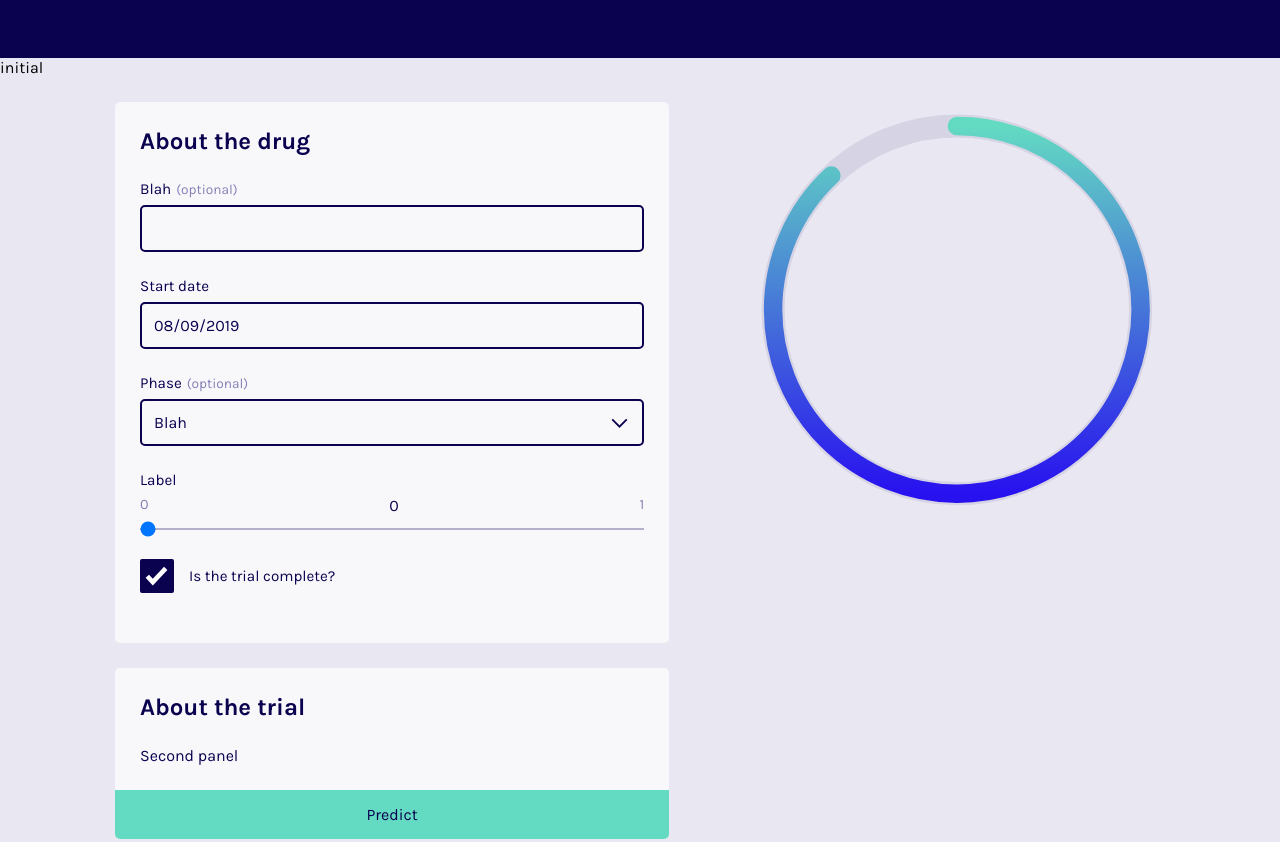
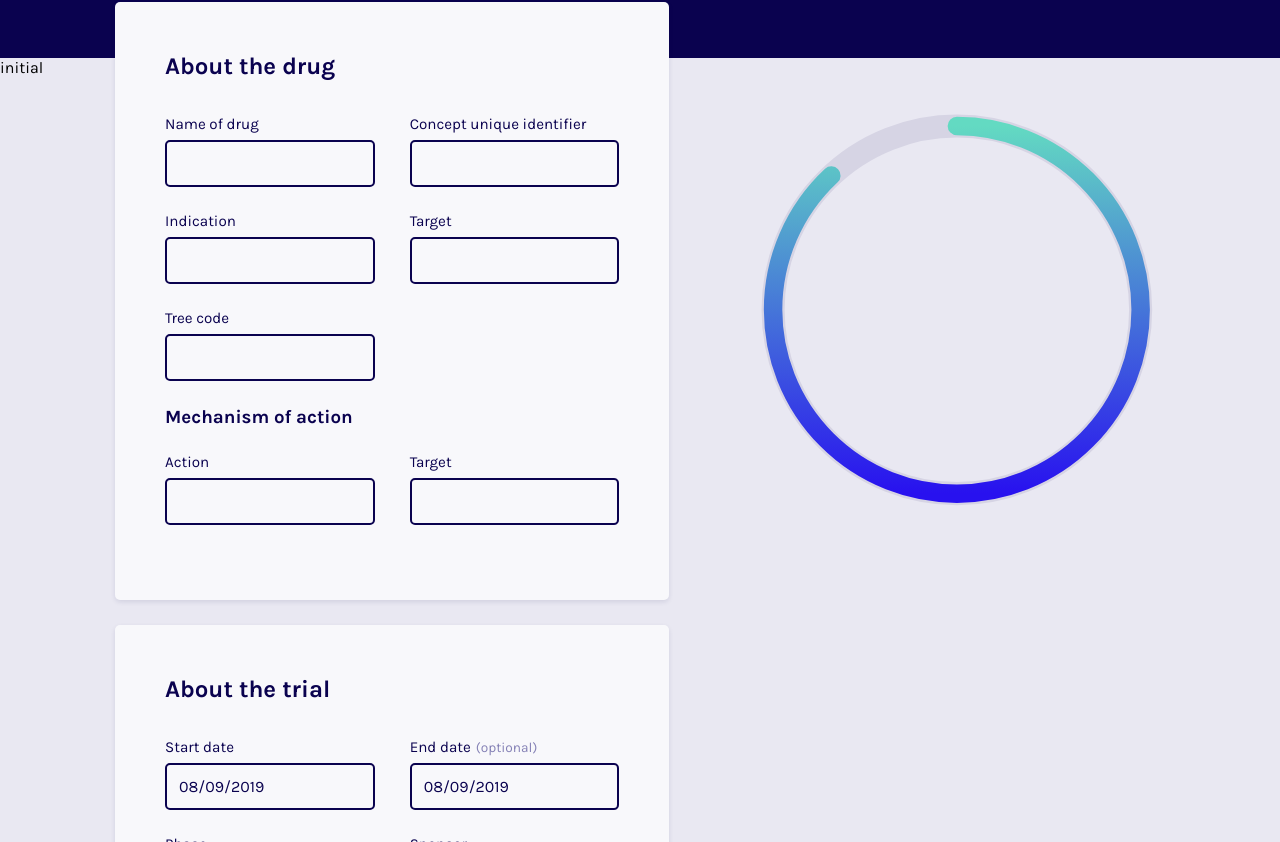
Before and after one commit to jhackett1/pharmaforesight, a React (Create React App) app: page / in a window 1280 px wide. Shown: the part 358-1200 px from the top of the page. Built offline with nearby package versions, Linux system fonts and the light colour scheme.

Commit message:
layout tweaks and auth on

```diff
--- /dev/null
+++ b/_headers.yml
@@ -0,0 +1,2 @@
+/*
+  Basic-Auth: user:password
--- a/public/index.html
+++ b/public/index.html
@@ -2,7 +2,7 @@
 <html lang="en">
   <head>
     <meta charset="utf-8" />
-    <link rel="shortcut icon" href="%PUBLIC_URL%/favicon.ico" />
+    <link rel="shortcut icon" href="%PUBLIC_URL%/favicon.png" />
     <meta name="viewport" content="width=device-width, initial-scale=1" />
     <meta name="theme-color" content="#000000" />
     <meta
--- a/src/components/App.jsx
+++ b/src/components/App.jsx
@@ -2,11 +2,10 @@ import React, { useState } from "react"
 import Layout from "./Layout"
 import styled from "styled-components"
 import Dial from "./Dial"
-import Panel, { InnerPanel } from "./Panel"
+import Panel from "./Panel"
 import TextField from "./fields/TextField"
 import DateField from "./fields/DateField"
 import SelectField from "./fields/SelectField"
-import SliderField from "./fields/SliderField"
 import CheckboxField from "./fields/CheckboxField"
 import Button from "./Button"
 
@@ -23,6 +22,27 @@ const Columns = styled.div`
 
 const Headline = styled.h2`
   margin-bottom: 25px;
+  @media screen and (min-width: 850px) {
+    margin-bottom: 35px;
+  }
+`
+
+const Subheadline = styled.h3`
+  margin-bottom: 25px;
+  grid-column: 1 / 3;
+`
+
+const FormColumns = styled.div`
+  @media screen and (min-width: 850px) {
+    display: grid;
+    grid-template-columns: 1fr 1fr;
+    grid-column-gap: 35px;
+    align-items: end;
+  }
+`
+
+const FirstPanel = styled(Panel)`
+  margin-top: -100px;
 `
 
 const App = () => {
@@ -41,40 +61,89 @@ const App = () => {
       <Columns>
 
         <form onSubmit={handleSubmit}>
-          <Panel>
-            <InnerPanel>
+
+          <FirstPanel>
 
               <Headline>About the drug</Headline>
+              <FormColumns>
+                <TextField
+                  label="Name of drug"
+                  required
+                />
+                <TextField
+                  label="Concept unique identifier"
+                  required
+                />
+                <TextField
+                  label="Indication"
+                  required
+                />
+                <TextField
+                  label="Target"
+                  required
+                />
+                <TextField
+                  label="Tree code"
+                  required
+                />
+                <Subheadline>Mechanism of action</Subheadline>
+                <TextField
+                  label="Action"
+                  required
+                />
+                <TextField
+                  label="Target"
+                  required
+                />
+              </FormColumns>
 
-              <TextField
-                  label="Blah"
-              />
+          </FirstPanel>
+
+          <Panel>
+
+              <Headline>About the trial</Headline>
+              <FormColumns>
                 <DateField
                   label="Start date"
                   required
                   value={date}
                   onChange={value => setDate(value)}
                 />
+                <DateField
+                  label="End date"
+                  value={date}
+                  onChange={value => setDate(value)}
+                />
                 <SelectField
                   label="Phase"
+                  required
+                >
+                  <option value="1">I</option>
+                  <option value="2">II</option>
+                  <option value="3">III</option>
+                  <option value="4">IV</option>
+                </SelectField>
+                <TextField
+                  label="Sponsor"
+                  required
                 />
-              <SliderField/>
+                <TextField
+                  label="NCT identifier"
+                  required
+                />
+
+
 
                 <CheckboxField
                   label="Is the trial complete?"
                   checked={bool}
                   onChange={e => e.target.checked ? setBool(true) : setBool(false)}
                 />
+              </FormColumns>
 
-            </InnerPanel>
-          </Panel>
-          <Panel>
-            <InnerPanel>
-              <Headline>About the trial</Headline>
-              Second panel
-            </InnerPanel>
             <Button type="submit">Predict</Button>
           </Panel>
+
         </form>
 
         <Dial condition={condition}/>
--- a/src/components/Button/index.jsx
+++ b/src/components/Button/index.jsx
@@ -6,19 +6,37 @@ const Button = styled.button`
     display: block;
     background: ${theme.brightGreen};
     color: ${theme.dark};
-    border-radius: 0px 0px 5px 5px;
-    padding: 15px;
+    border-radius: 100px;
+    padding: 20px 15px;
     font-size: 1em;
     border: none;
     cursor: pointer;
-    transition: filter 0.2s ease-out;
+    font-weight: bold;
+    position: relative;
+    transition: transform 0.1s ease-out, filter 0.2s ease-out;
     &:hover{
         filter: brightness(1.05)
+    }
+    &:active{
+        transform: scale(0.95);
     }
     &:focus{
         outline: none;
         box-shadow: 0px 0px 0px 3px ${theme.focus};
     }
+    &:after{
+        position: absolute;
+        top: 0px;
+        z-index: -1;
+        left: 7%;
+        content: "";
+        display: block;
+        width: 86%;
+        height: 100%;
+        border-radius: 100px;
+        box-shadow: 0px 10px 20px 0px ${theme.brightGreen};
+        opacity: 0.3;
+    }
 `
 
 export default Button
--- a/src/components/Dial/DialGraphic.jsx
+++ b/src/components/Dial/DialGraphic.jsx
@@ -1,5 +1,10 @@
 import React from "react"
 import styled from "styled-components"
+
+const Svg = styled.svg`
+    position: sticky;
+    top: 0px;
+`
 
 const Backing = styled.path`
   stroke-width: 2;
@@ -18,7 +23,7 @@ const Inner = styled.path`
 `
 
 const DialGraphic = () =>
-    <svg viewBox="0 0 36 36">
+    <Svg viewBox="0 0 36 36">
         <defs>
             <linearGradient id="linear" x1="0%" y1="0%" x2="0%" y2="100%">
                 <stop offset="0%"   stop-color="#63DAC2"/>
@@ -40,7 +45,7 @@ const DialGraphic = () =>
             fill="none"
             stroke="url(#linear)"
         />
-    </svg>
+    </Svg>
 
 
 export default DialGraphic
--- a/src/components/Dial/index.jsx
+++ b/src/components/Dial/index.jsx
@@ -4,13 +4,6 @@ import theme from "../_theme"
 import DialGraphic from "./DialGraphic"
 
 const Container = styled.div`
-    width: 100%;
-    height: 0;
-    padding-bottom: 100%;
-    position: relative;
-    display: flex;
-    justify-content: center;
-    align-items: center;
 `
 
 const OuterRing = styled.div`
@@ -83,7 +76,11 @@ const Dial = ({
     score
 }) => {
 
-    return <DialGraphic/>
+    return (
+        <Container>
+            <DialGraphic/>
+        </Container>
+    )
 
     if(condition === "thinking") return(
         <Container>
--- a/src/components/Layout/index.jsx
+++ b/src/components/Layout/index.jsx
@@ -23,12 +23,6 @@ const Style = createGlobalStyle`
     .react-datepicker-wrapper{
         width: 100%;
     }
-
-
-`
-
-const Main = styled.main`
-    overflow: hidden;
 `
 
 const Layout = ({
@@ -37,9 +31,9 @@ const Layout = ({
     <>
         <Style/>
         <Header/>
-        <Main>
+        <main>
             {children}
-        </Main>
+        </main>
         <Footer/>
     </>
 
--- a/src/components/Panel/index.jsx
+++ b/src/components/Panel/index.jsx
@@ -1,25 +1,18 @@
-import React from "react"
 import styled from "styled-components"
 import theme from "../_theme"
 
-const Outer = styled.section`
+const Panel = styled.section`
     background: ${theme.white};
     border-radius: 5px;
     color: ${theme.dark};
     margin-bottom: 25px;
     position: relative;
     z-index: 1;
+    padding: 25px;
+    box-shadow: 0px 2px 5px rgba(10,2,79,0.1);
+    @media screen and (min-width: 850px) {
+        padding: 50px;
+    }
 `
 
-export const InnerPanel = styled.div`
-    padding: 25px;
-`
-
-const Panel = ({
-    children
-}) =>
-    <Outer>
-        {children}
-    </Outer>
-
 export default Panel
--- a/src/components/fields/SelectField.jsx
+++ b/src/components/fields/SelectField.jsx
@@ -34,7 +34,8 @@ const SelectField = ({
     name,
     placeholder,
     onChange,
-    required
+    required,
+    children
 }) =>
     <Outer>
         <Label
@@ -50,7 +51,7 @@ const SelectField = ({
             id={name}
             required={required}
         >
-            <option>Blah</option>
+            {children}
         </Select>
     </Outer>
 
```
Also changed, not shown: public/favicon.png (added). Lines whose indentation alone changed are shown as unchanged.
